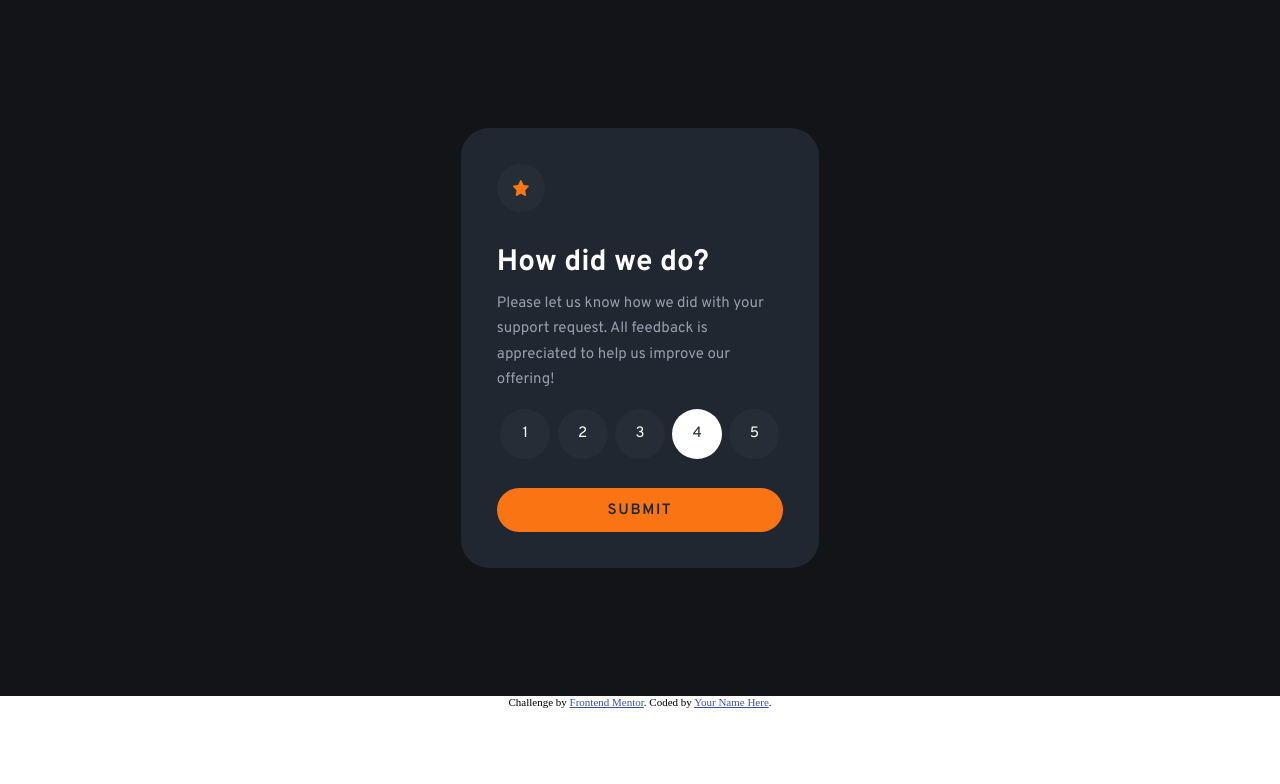
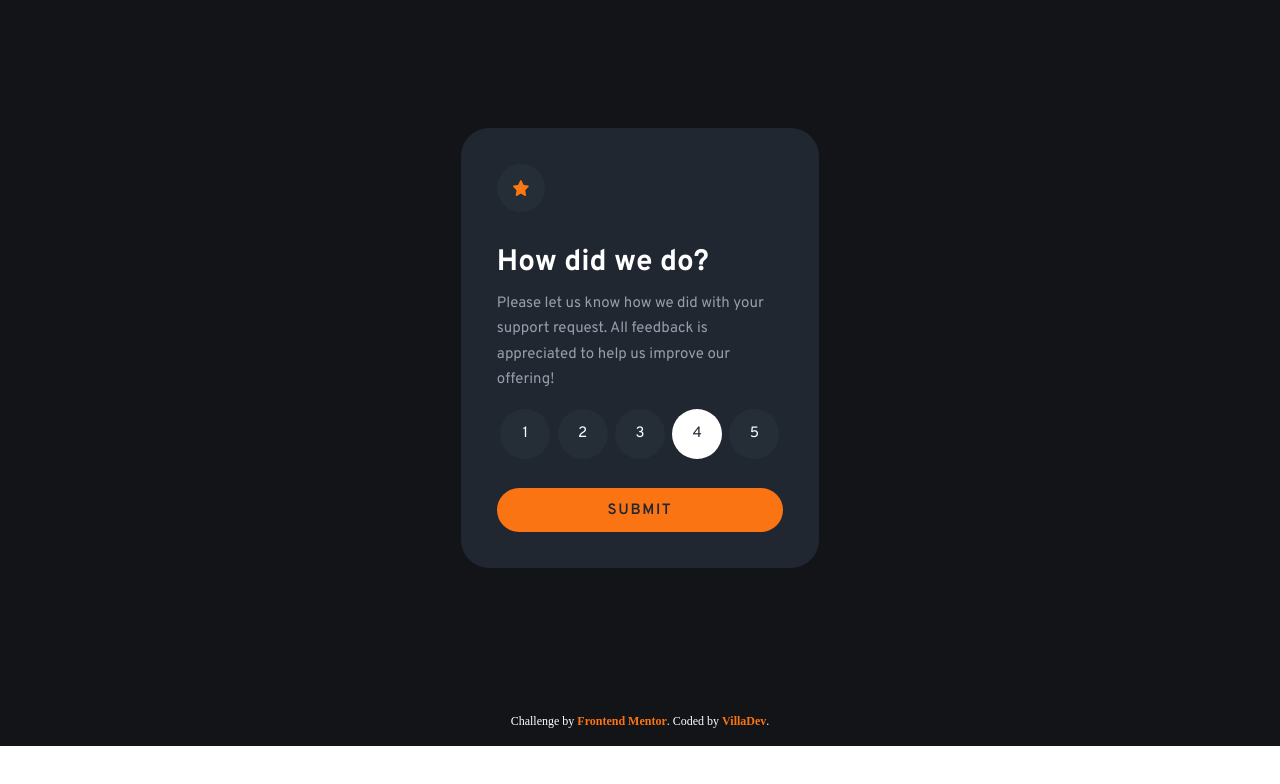
Before and after one commit to avfonseca00/FrontendMentor, a website: page interactive-rating-component-main/index.html in a window 1280 px wide. Drawn offline with Linux system fonts and the light colour scheme.

Commit message:
feat(Root): Add styles to footer

```diff
--- a/interactive-rating-component-main/css/style.css
+++ b/interactive-rating-component-main/css/style.css
@@ -107,3 +107,24 @@ a.button:hover{
     background-color: var(--white)!important;
     color: var(--dark-blue);
 }
+.attribution {
+    font-family: 'Figtree';
+    font-size: 12px;
+    font-weight: 500;
+    line-height: 150%;
+    text-align: center;
+    color: white;
+    background-color: var(--very-dark-blue);
+    padding: 1rem 0;
+    position: relative;
+}
+
+.attribution a {
+    text-decoration: none;
+    font-weight: 900;
+    color: var(--orange);
+}
+
+::-webkit-scrollbar {
+    display: none;
+}
--- a/interactive-rating-component-main/index.html
+++ b/interactive-rating-component-main/index.html
@@ -8,11 +8,6 @@
   <link rel="stylesheet" href="css/style.css">
   <title>Frontend Mentor | Interactive rating component</title>
 
-  <!-- Feel free to remove these styles or customise in your own stylesheet 👍 -->
-  <style>
-    .attribution { font-size: 11px; text-align: center; }
-    .attribution a { color: hsl(228, 45%, 44%); }
-  </style>
 </head>
 <body>
   <div class="wrapper">
@@ -51,9 +46,9 @@
     </div>
   </div>
 
-  <div class="attribution">
+  <footer class="attribution">
     Challenge by <a href="https://www.frontendmentor.io?ref=challenge" target="_blank">Frontend Mentor</a>.
-    Coded by <a href="#">Your Name Here</a>.
-  </div>
+    Coded by <a href="https://github.com/avfonseca00/" target="_blank">VillaDev</a>.
+  </footer>
 </body>
 </html>
```
